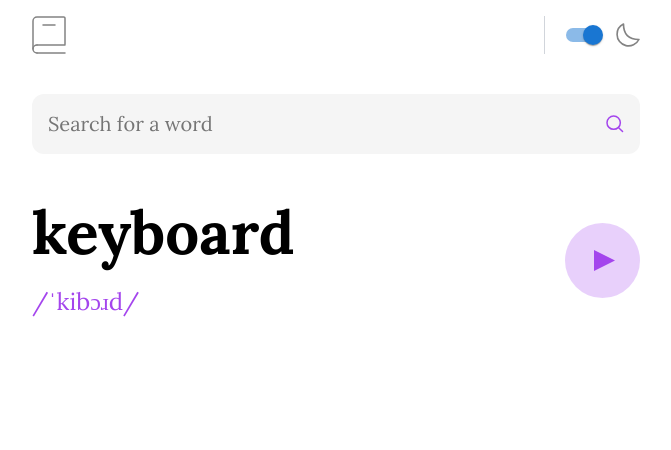
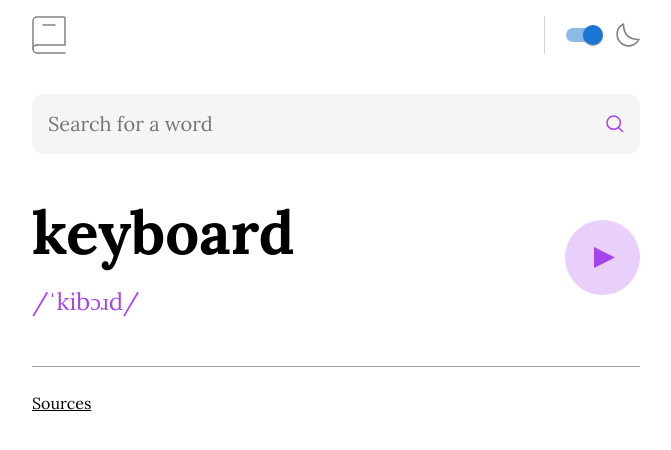
Before and after one commit to sthitaprajna-mishra/dictionary-webapp, a React (Vite) app: page / in a window 1280 px wide. Shown: the top 450 px of the page, without its empty margins (304-975 px from the left). Built offline with nearby package versions, Linux system fonts and the light colour scheme.

Commit message:
core functionality completed

```diff
--- a/src/components/Container.jsx
+++ b/src/components/Container.jsx
@@ -8,15 +8,21 @@ import WordHeading from "./WordHeading";
 
 // axios
 import axios from "axios";
+import Meanings from "./Meanings";
+import Sources from "./Sources";
+import { CircularProgress } from "@mui/material";
 
 const baseURL = "https://api.dictionaryapi.dev/api/v2/entries/en/";
 
 const Container = () => {
   const [searchedWord, setSearchedWord] = useState("");
   const [result, setResult] = useState();
+  const [audioSrc, setAudioSrc] = useState("");
+  const [loading, setLoading] = useState(false);
 
   useEffect(() => {
     if (searchedWord.trim() !== "") {
+      setLoading(true);
       const apiURL = `${baseURL}${searchedWord}`;
 
       console.log(searchedWord);
@@ -26,13 +32,22 @@ const Container = () => {
         .then((response) => {
           console.log(response);
           const apiResponse = response.data[0];
+          if (apiResponse.phonetics) {
+            apiResponse.phonetics.map((phonetic) => {
+              if (phonetic.audio.length > 0) {
+                setAudioSrc(phonetic.audio);
+              }
+            });
+          }
           console.log(apiResponse);
           setResult(apiResponse);
+          setLoading(false);
         })
         .catch((err) => {
           console.log("inside error block");
           console.log(err);
           console.log(err.response.data);
+          setLoading(false);
         });
     }
   }, [searchedWord]);
@@ -43,8 +58,25 @@ const Container = () => {
       <Header />
       {/* Searchbar */}
       <Searchbar setSearchedWord={setSearchedWord} />
-      {/* Word Heading */}
-      <WordHeading />
+
+      {loading ? (
+        <div className="flex justify-center mt-40">
+          <CircularProgress />
+        </div>
+      ) : (
+        <>
+          {/* Word Heading */}
+          <WordHeading
+            word={result?.word}
+            phonetic={result?.phonetic}
+            audioSrc={audioSrc}
+          />
+          {/* Meanings */}
+          <Meanings meanings={result?.meanings} />
+          {/* Source */}
+          <Sources sources={result?.sourceUrls} />
+        </>
+      )}
     </div>
   );
 };
--- /dev/null
+++ b/src/components/Definition.jsx
@@ -0,0 +1,20 @@
+import React from "react";
+
+const Definition = ({ def }) => {
+  return (
+    <>
+      <div className="flex items-start space-x-4 ml-6 mb-3">
+        <div className="p-[0.2rem] mt-2 rounded-full bg-accentColor"></div>
+        <div className="text-lg">
+          <div> {def.definition}</div>
+
+          {def.example ? (
+            <div className="text-placeholderColor mt-2">"{def.example}"</div>
+          ) : null}
+        </div>
+      </div>
+    </>
+  );
+};
+
+export default Definition;
--- /dev/null
+++ b/src/components/Definitions.jsx
@@ -0,0 +1,15 @@
+import React from "react";
+import Definition from "./Definition";
+
+const Definitions = ({ definitions }) => {
+  return (
+    <div>
+      <div className="text-xl text-placeholderColor mb-4">Meaning</div>
+      {definitions.map((def) => {
+        return <Definition def={def} />;
+      })}
+    </div>
+  );
+};
+
+export default Definitions;
--- /dev/null
+++ b/src/components/Meaning.jsx
@@ -0,0 +1,24 @@
+import React from "react";
+import Definitions from "./Definitions";
+import SynonymsAntonyms from "./SynonymsAntonyms";
+
+const Meaning = ({ meaning }) => {
+  return (
+    <div className="mt-8">
+      <div className="flex items-center space-x-1">
+        <div className="text-xl font-bold italic">{meaning.partOfSpeech}</div>
+        <div className="flex flex-col  w-full p-2">
+          <div className="w-full p-1 border-b border-gray-400"></div>
+          <div className="w-full p-1"></div>
+        </div>
+      </div>
+      <div className="mt-6">
+        <Definitions definitions={meaning.definitions} />
+      </div>
+      <SynonymsAntonyms array={meaning.synonyms} arrayType="Synonyms" />
+      <SynonymsAntonyms array={meaning.antonyms} arrayType="Antonyms" />
+    </div>
+  );
+};
+
+export default Meaning;
--- /dev/null
+++ b/src/components/Meanings.jsx
@@ -0,0 +1,18 @@
+import React from "react";
+import Meaning from "./Meaning";
+
+const Meanings = ({ meanings }) => {
+  return (
+    <div className="mt-8">
+      {meanings ? (
+        meanings.map((meaning) => {
+          return <Meaning meaning={meaning} />;
+        })
+      ) : (
+        <></>
+      )}
+    </div>
+  );
+};
+
+export default Meanings;
--- /dev/null
+++ b/src/components/Sources.jsx
@@ -0,0 +1,29 @@
+// React
+import React from "react";
+
+// assets
+import iconnewindow from "../assets/icon-new-window.svg";
+
+const Sources = ({ sources }) => {
+  console.log(sources);
+  return (
+    <div className="mt-12 mb-6 pt-6 border-t border-gray-400">
+      <div className="underline mb-2">Sources</div>
+
+      {sources
+        ? sources.map((source) => {
+            return (
+              <div className="ml-6 flex space-x-1 hover:underline">
+                <a href={source} target="_blank">
+                  {source}
+                </a>
+                <img src={iconnewindow} alt="new window icon" />
+              </div>
+            );
+          })
+        : null}
+    </div>
+  );
+};
+
+export default Sources;
--- /dev/null
+++ b/src/components/SynonymsAntonyms.jsx
@@ -0,0 +1,26 @@
+import React from "react";
+
+const SynonymsAntonyms = ({ array, arrayType }) => {
+  return (
+    <>
+      {array.length > 0 ? (
+        <div className="flex items-start space-x-8 mt-6">
+          <div className="text-xl text-placeholderColor mb-4">{arrayType}</div>
+          <div className="w-full">
+            <div className="flex flex-wrap">
+              {array.map((arrayItem) => {
+                return (
+                  <div className="text-accentColor text-lg mb-2 mx-1 hover:underline hover:cursor-pointer transition-all">
+                    {arrayItem}
+                  </div>
+                );
+              })}
+            </div>
+          </div>
+        </div>
+      ) : null}
+    </>
+  );
+};
+
+export default SynonymsAntonyms;
--- a/src/components/WordHeading.jsx
+++ b/src/components/WordHeading.jsx
@@ -1,21 +1,30 @@
 // assets
 import iconplay from "../assets/icon-play.svg";
 
-const WordHeading = () => {
+const WordHeading = ({
+  word = "keyboard",
+  phonetic = "/ˈkibɔɹd/",
+  audioSrc = "",
+}) => {
+  const playAudio = () => {
+    const audio = new Audio(audioSrc);
+    audio.play();
+  };
+
   return (
     <div className="mt-8 flex items-start justify-between md:items-center md:mt-12">
       <div className="space-y-4 md:space-y-6">
-        <div className="text-4xl font-bold md:text-6xl">keyboard</div>
-        <div className="text-xl text-accentColor md:text-2xl">
-          /<span>ˈkibɔɹd</span>/
-        </div>
+        <div className="text-4xl font-bold md:text-6xl">{word}</div>
+        <div className="text-xl text-accentColor md:text-2xl">{phonetic}</div>
       </div>
       <div>
-        <img
-          className="h-12 w-12 hover:cursor-pointer transition-all md:h-auto md:w-auto"
-          src={iconplay}
-          alt="play icon"
-        />
+        <button onClick={playAudio}>
+          <img
+            className="h-12 w-12 hover:cursor-pointer transition-all md:h-auto md:w-auto"
+            src={iconplay}
+            alt="play icon"
+          />
+        </button>
       </div>
     </div>
   );
```
Also changed, not shown: src/assets/icon-new-window.svg (added).
